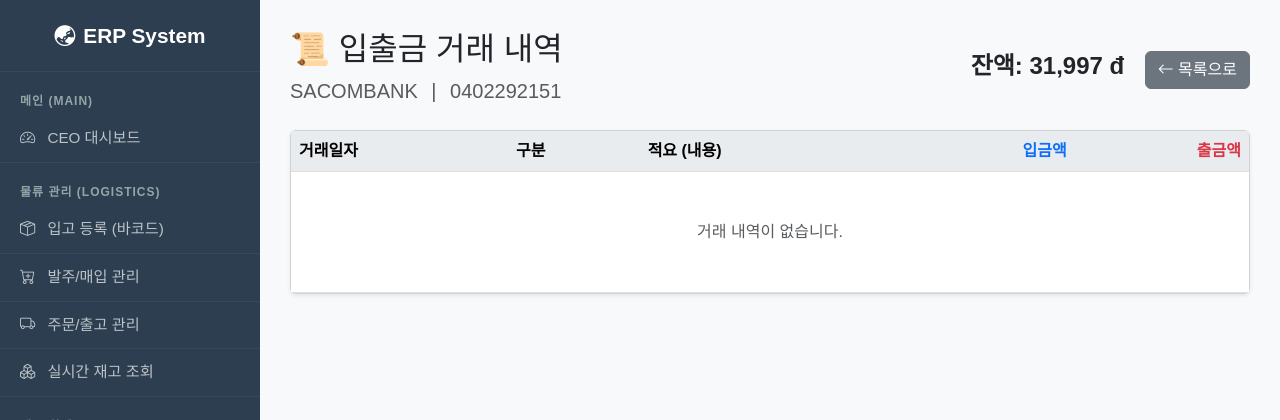
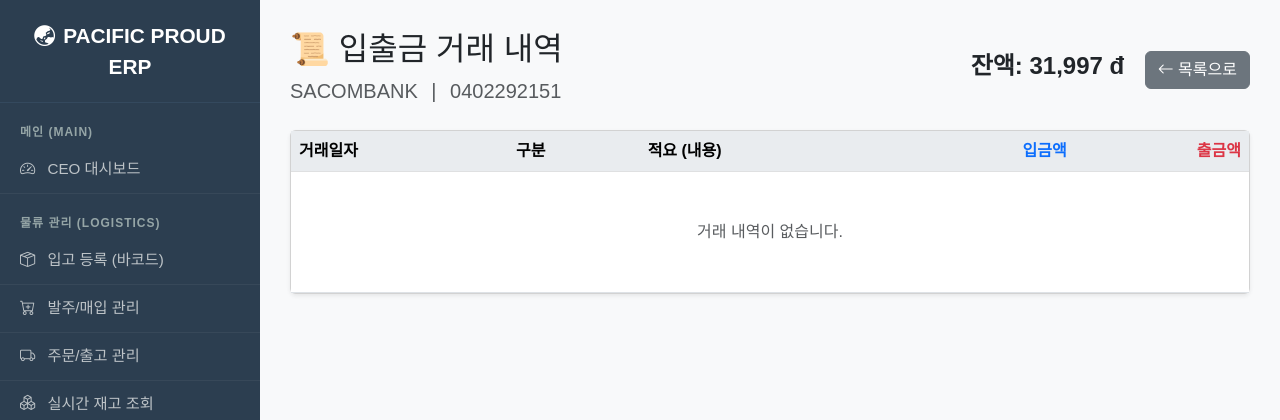
Before and after one commit to teaseong5-stack/pacific-proud-erp, a Django app: page /bank/1/ in a window 1280 px wide. Shown: the top 420 px of the page. Run offline with Django 5.2, Linux system fonts and the light colour scheme; a user stored in the database is signed in; data comes from the database, SQL or seed files in the repository; data that the repository does not hold is empty; some libraries are stand-ins or nearby versions.

Commit message:
수정: 사이드바 ERP 이름 변경

```diff
--- a/templates/base.html
+++ b/templates/base.html
@@ -101,7 +101,7 @@
 
     <nav class="sidebar" id="sidebar">
         <div class="brand">
-            <i class="bi bi-globe-asia-australia me-2"></i>ERP System
+            <i class="bi bi-globe-asia-australia me-2"></i>PACIFIC PROUD ERP
         </div>
 
         <div class="category">메인 (Main)</div>
```
